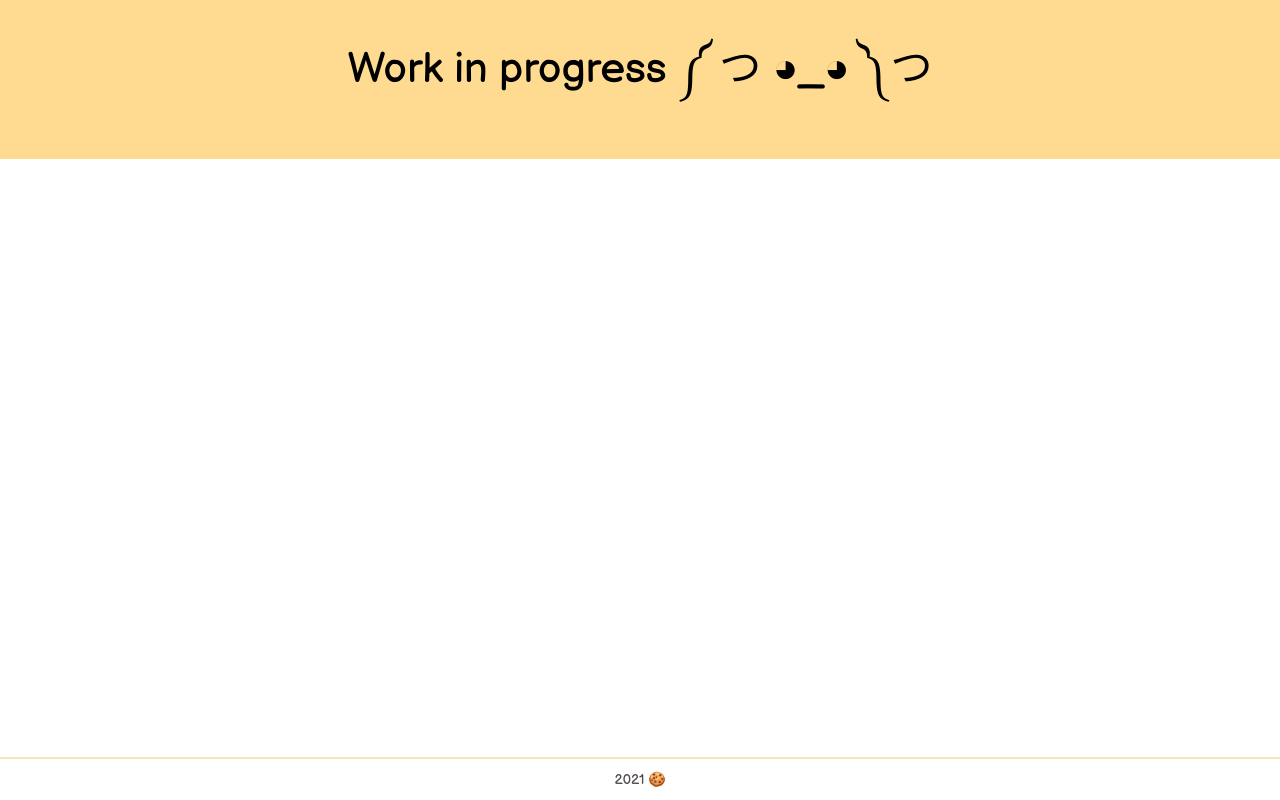
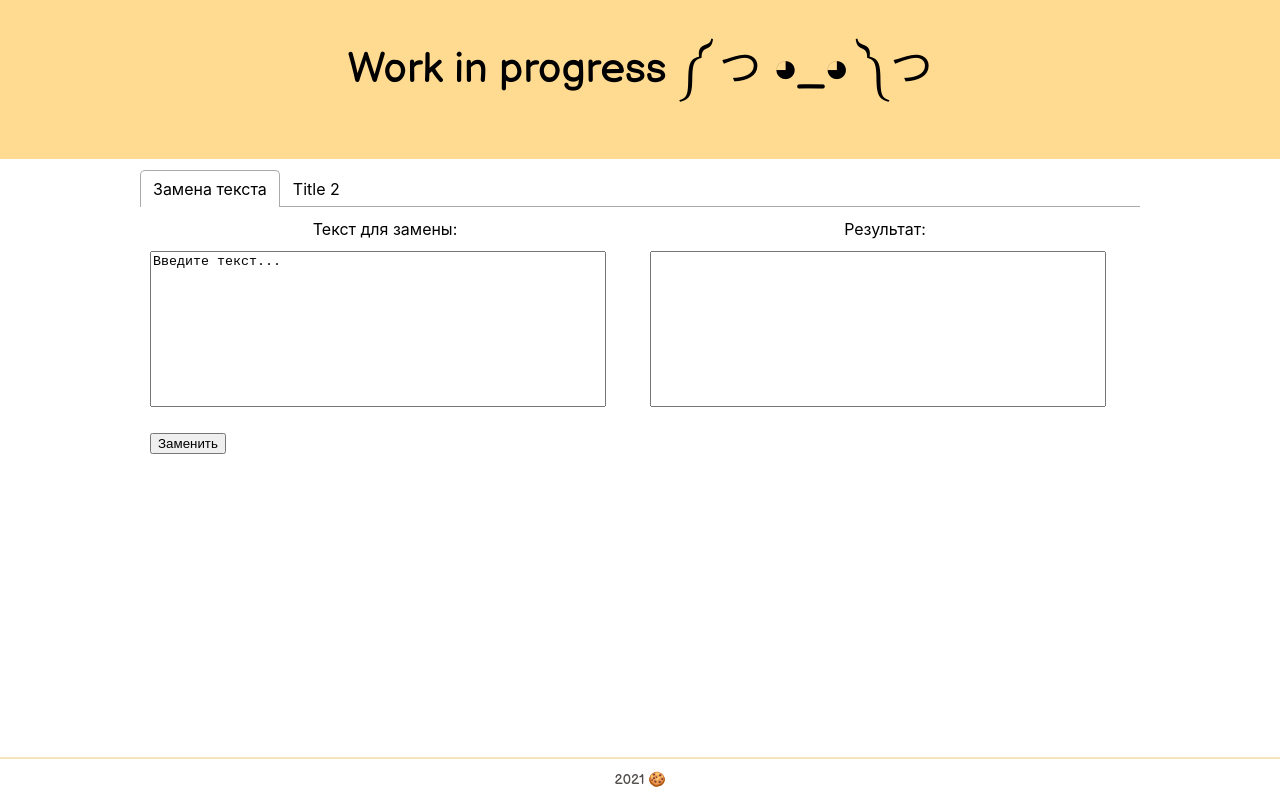
Before and after one commit to DoubleCookies/StringSwapWeb, a React (Create React App) app: page / in a window 1280 px wide. Built offline with nearby package versions, Linux system fonts and the light colour scheme.

Commit message:
better forms

```diff
--- a/package.json
+++ b/package.json
@@ -45,5 +45,8 @@
       "last 1 firefox version",
       "last 1 safari version"
     ]
+  },
+  "devDependencies": {
+    "@types/react-tabs": "^2.3.3"
   }
 }
--- a/src/App.css
+++ b/src/App.css
@@ -21,12 +21,36 @@
 }
 
 .main-content {
+  width: 100%;
   max-width: 1000px;
 
   margin: 0 auto 10px auto;
   padding: 10px;
 
   line-height: 1.5;
+
+  text-align: justify;
+}
+
+.form-label {
+  display: flex;
+  justify-content: center;
+  flex-basis: 50%;
+  margin-left: -10px;
+}
+
+.form-text-area {
+  height: auto;
+  width: 90%;
+  resize: none;
+
+  flex-basis: 50%;
+  flex-direction: column;
+  margin: 10px;
+}
+
+.process-button {
+  margin: 10px;
 }
 
 .footer-block {
--- a/src/App.tsx
+++ b/src/App.tsx
@@ -1,5 +1,8 @@
 import React from 'react';
 import './App.css';
+import { Tab, Tabs, TabList, TabPanel } from 'react-tabs';
+import 'react-tabs/style/react-tabs.css';
+import ReplaceText from "./components/replaceText/ReplaceText";
 
 function App() {
   return (
@@ -10,7 +13,19 @@ function App() {
         </div>
       </header>
       <main className="main-content">
+        <Tabs>
+          <TabList>
+            <Tab>Замена текста</Tab>
+            <Tab>Title 2</Tab>
+          </TabList>
 
+          <TabPanel>
+            <ReplaceText/>
+          </TabPanel>
+          <TabPanel>
+            <h2>Any content 2</h2>
+          </TabPanel>
+        </Tabs>
       </main>
       <footer className="footer-block">
         <div>2021 <span role="img" aria-label="cookieEmoji">🍪</span></div>
--- /dev/null
+++ b/src/components/replaceText/ReplaceText.tsx
@@ -0,0 +1,61 @@
+import React from "react";
+
+interface MyProps {
+
+}
+
+interface MyState {
+  startValue: string,
+  finishValue: string
+}
+
+
+class ReplaceText extends React.Component<MyProps, MyState> {
+  constructor(props: any) {
+    super(props);
+
+    this.state = {
+      startValue: 'Введите текст...',
+      finishValue: ''
+    };
+
+    this.handleSubmit = this.handleSubmit.bind(this);
+  }
+
+  handleSubmit(event: any) {
+    this.setState({
+      finishValue: this.state.startValue.toUpperCase()
+    });
+    event.preventDefault();
+  }
+
+  handleOnChange(event: any) {
+    this.setState({
+      startValue: event.target.value
+    });
+  }
+
+  render() {
+    return (
+      <form onSubmit={this.handleSubmit.bind(this)} onChange={this.handleOnChange.bind(this)}>
+        <div style={{display: 'flex', flexDirection: 'row'}}>
+          <div style={{flexDirection: 'column', flexBasis: '50%'}}>
+            <label className="form-label">
+              Текст для замены:
+            </label>
+            <textarea className="form-text-area" defaultValue={this.state.startValue} rows={10}/>
+            <input className="process-button" type="submit" value="Заменить"/>
+          </div>
+          <div style={{flexDirection: 'column', flexBasis: '50%'}}>
+            <label className="form-label">
+              Результат:
+            </label>
+            <textarea className="form-text-area" value={this.state.finishValue} readOnly={true} rows={10} />
+          </div>
+        </div>
+      </form>
+    );
+  }
+}
+
+export default ReplaceText;
```
Also changed, not shown: 1 other file (tests, documents, lock files or other folders).
